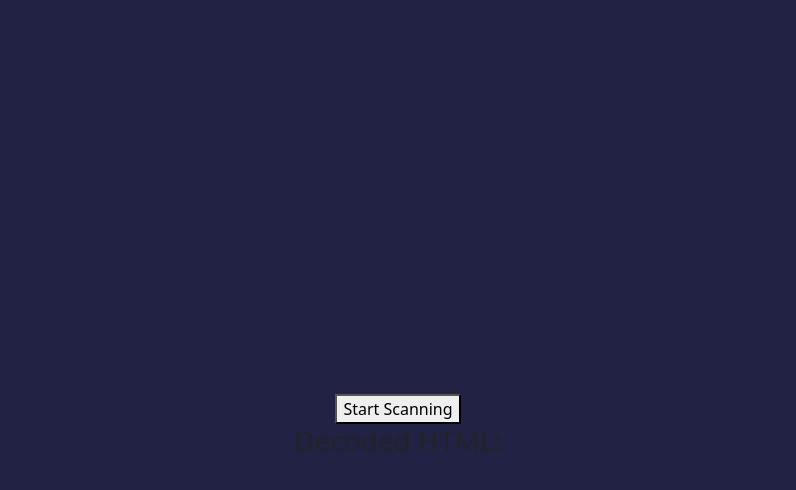
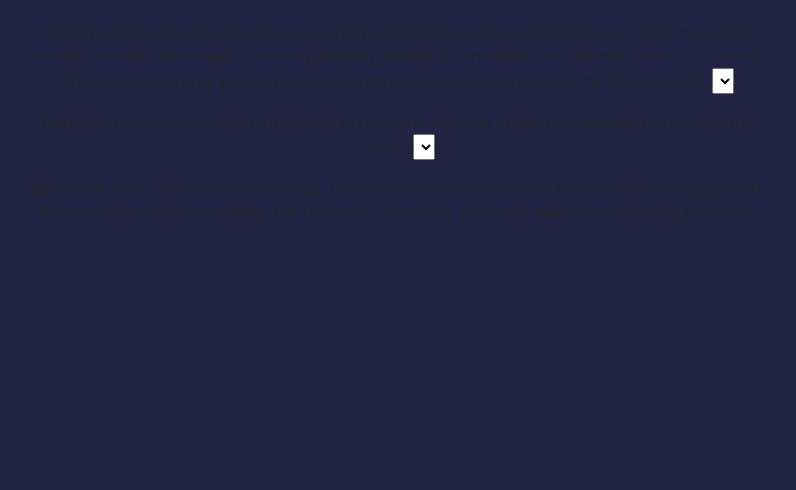
Before and after one commit to Pandazzian/Nuxt-HTML-AR, a Nuxt app: page /AR in a window 1280 px wide. Shown: the top 490 px of the page, without its empty margins (242-1038 px from the left). Built offline with nearby package versions, Linux system fonts and the light colour scheme; no server answers.

Commit message:
chenged direction

```diff
--- /dev/null
+++ b/components/QRScannerExperimental02.vue
@@ -0,0 +1,242 @@
+<template>
+    <div>
+      <p>
+        Modern mobile phones often have a variety of different cameras installed (e.g. front, rear,
+        wide-angle, infrared, desk-view). The one picked by default is sometimes not the best choice.
+        For more fine-grained control, you can select a camera by device constraints or by the device
+        ID:
+
+        <select v-model="selectedConstraints">
+          <option
+            v-for="option in constraintOptions"
+            :key="option.label"
+            :value="option.constraints"
+          >
+            {{ option.label }}
+          </option>
+        </select>
+      </p>
+
+      <p>
+        Detected codes are visually highlighted in real-time. Use the following dropdown to change the
+        flavor:
+
+        <select v-model="trackFunctionSelected">
+          <option
+            v-for="option in trackFunctionOptions"
+            :key="option.text"
+            :value="option"
+          >
+            {{ option.text }}
+          </option>
+        </select>
+      </p>
+
+      <p>
+        By default, only QR-codes are detected, but a variety of other barcode formats are also
+        supported. You can select one or multiple, but the more you select, the more expensive scanning
+        becomes: <br />
+
+        <!-- <span
+          v-for="option in Object.keys(barcodeFormats)"
+          :key="option"
+          class="barcode-format-checkbox"
+        >
+          <input
+            type="checkbox"
+            v-model="barcodeFormats[option]"
+            :id="option"
+          />
+          <label :for="option">{{ option }}</label>
+        </span> -->
+      </p>
+
+      <!-- <p class="error">{{ error }}</p> -->
+
+      <!-- <p class="decode-result">
+        Last result: <b>{{ result }}</b>
+      </p> -->
+
+      <!-- <div>
+        <qrcode-stream
+          :constraints="selectedConstraints"
+          :track="trackFunctionSelected.value"
+          :formats="selectedBarcodeFormats"
+          @error="onError"
+          @detect="onDetect"
+          @camera-on="onCameraReady"
+        />
+      </div> -->
+    </div>
+  </template>
+  <!-- <script src="https://unpkg.com/vue@3/dist/vue.global.js"></script>
+  <script src="https://unpkg.com/vue-qrcode-reader@5/dist/vue-qrcode-reader.umd.js"></script> -->
+  <script>
+  import { QrcodeStream } from 'vue-qrcode-reader'
+
+  // Detection handling
+  const result = ref('')
+
+  function onDetect(detectedCodes) {
+    console.log(detectedCodes)
+    result.value = JSON.stringify(detectedCodes.map((code) => code.rawValue))
+  }
+
+  // Camera selection
+  const selectedConstraints = ref({ facingMode: 'environment' })
+  const defaultConstraintOptions = [
+    { label: 'rear camera', constraints: { facingMode: 'environment' } },
+    { label: 'front camera', constraints: { facingMode: 'user' } }
+  ]
+  const constraintOptions = ref(defaultConstraintOptions)
+
+  async function onCameraReady() {
+    const devices = await navigator.mediaDevices.enumerateDevices()
+    const videoDevices = devices.filter(({ kind }) => kind === 'videoinput')
+
+    constraintOptions.value = [
+      ...defaultConstraintOptions,
+      ...videoDevices.map(({ deviceId, label }) => ({
+        label: `${label} (ID: ${deviceId})`,
+        constraints: { deviceId }
+      }))
+    ]
+
+    error.value = ''
+  }
+
+  // Track functions (Define functions outside reactive state)
+  function paintOutline(detectedCodes, ctx) {
+    for (const detectedCode of detectedCodes) {
+      const [firstPoint, ...otherPoints] = detectedCode.cornerPoints
+
+      ctx.strokeStyle = 'red'
+
+      ctx.beginPath()
+      ctx.moveTo(firstPoint.x, firstPoint.y)
+      for (const { x, y } of otherPoints) {
+        ctx.lineTo(x, y)
+      }
+      ctx.lineTo(firstPoint.x, firstPoint.y)
+      ctx.closePath()
+      ctx.stroke()
+    }
+  }
+
+  function paintBoundingBox(detectedCodes, ctx) {
+    for (const detectedCode of detectedCodes) {
+      const {
+        boundingBox: { x, y, width, height }
+      } = detectedCode
+
+      ctx.lineWidth = 2
+      ctx.strokeStyle = '#007bff'
+      ctx.strokeRect(x, y, width, height)
+    }
+  }
+
+  function paintCenterText(detectedCodes, ctx) {
+    for (const detectedCode of detectedCodes) {
+      const { boundingBox, rawValue } = detectedCode
+
+      const centerX = boundingBox.x + boundingBox.width / 2
+      const centerY = boundingBox.y + boundingBox.height / 2
+
+      const fontSize = Math.max(12, (50 * boundingBox.width) / ctx.canvas.width)
+
+      ctx.font = `bold ${fontSize}px sans-serif`
+      ctx.textAlign = 'center'
+
+      ctx.lineWidth = 3
+      ctx.strokeStyle = '#35495e'
+      ctx.strokeText(detectedCode.rawValue, centerX, centerY)
+
+      ctx.fillStyle = '#5cb984'
+      ctx.fillText(rawValue, centerX, centerY)
+    }
+  }
+
+  // Track function options
+  const trackFunctions = {
+    outline: paintOutline,
+    boundingBox: paintBoundingBox,
+    centerText: paintCenterText,
+  }
+  const trackFunctionOptions = [
+    { text: 'nothing (default)', value: null },
+    { text: 'outline', value: 'outline' },
+    { text: 'centered text', value: 'centerText' },
+    { text: 'bounding box', value: 'boundingBox' }
+  ]
+  const selectedTrackFunction = ref(trackFunctionOptions[0].value) // Store as a string reference
+
+  const currentTrackFunction = computed(() => {
+    return trackFunctions[selectedTrackFunction.value] || undefined
+  })
+
+  // Barcode formats
+  const barcodeFormats = ref({
+    aztec: false,
+    code_128: false,
+    code_39: false,
+    code_93: false,
+    codabar: false,
+    databar: false,
+    databar_expanded: false,
+    data_matrix: false,
+    dx_film_edge: false,
+    ean_13: false,
+    ean_8: false,
+    itf: false,
+    maxi_code: false,
+    micro_qr_code: false,
+    pdf417: false,
+    qr_code: true,
+    rm_qr_code: false,
+    upc_a: false,
+    upc_e: false,
+    linear_codes: false,
+    matrix_codes: false
+  })
+  const selectedBarcodeFormats = computed(() => {
+    return Object.keys(barcodeFormats.value).filter((format) => barcodeFormats.value[format])
+  })
+
+  // Error handling
+  const error = ref('')
+
+  function onError(err) {
+    error.value = `[${err.name}]: `
+
+    if (err.name === 'NotAllowedError') {
+      error.value += 'you need to grant camera access permission'
+    } else if (err.name === 'NotFoundError') {
+      error.value += 'no camera on this device'
+    } else if (err.name === 'NotSupportedError') {
+      error.value += 'secure context required (HTTPS, localhost)'
+    } else if (err.name === 'NotReadableError') {
+      error.value += 'is the camera already in use?'
+    } else if (err.name === 'OverconstrainedError') {
+      error.value += 'installed cameras are not suitable'
+    } else if (err.name === 'StreamApiNotSupportedError') {
+      error.value += 'Stream API is not supported in this browser'
+    } else if (err.name === 'InsecureContextError') {
+      error.value += 'Camera access is only permitted in secure context. Use HTTPS or localhost rather than HTTP.'
+    } else {
+      error.value += err.message
+    }
+  }
+  </script>
+
+
+  <style scoped>
+  .error {
+    font-weight: bold;
+    color: red;
+  }
+  .barcode-format-checkbox {
+    margin-right: 10px;
+    white-space: nowrap;
+    display: inline-block;
+  }
+  </style>
--- /dev/null
+++ b/components/template.vue
@@ -0,0 +1,21 @@
+<template>
+
+</template>
+<script>
+export default {
+    data() {
+      return {
+
+      };
+    },
+    mounted() {
+
+    },
+    methods: {
+
+    },
+  };
+</script>
+<style>
+
+</style>
--- a/package.json
+++ b/package.json
@@ -16,6 +16,7 @@
     "nuxt": "^3.14.1592",
     "three": "^0.171.0",
     "vue": "latest",
+    "vue-qrcode-reader": "^5.7.0",
     "vue-router": "latest"
   },
   "packageManager": "yarn@1.22.22+sha512.a6b2f7906b721bba3d67d4aff083df04dad64c399707841b7acf00f6b133b7ac24255f2652fa22ae3534329dc6180534e98d17432037ff6fd140556e2bb3137e"
--- a/pages/AR/index.vue
+++ b/pages/AR/index.vue
@@ -3,7 +3,7 @@
         <div class="container">
             <div class="row justify-content-center">
                 <div class="col-8">
-                    <QrScannerExperimental></QrScannerExperimental>
+                    <QRScannerExperimental02></QRScannerExperimental02>
                 </div>
             </div>
         </div>
--- /dev/null
+++ b/pages/Levels/index.vue
@@ -0,0 +1,21 @@
+<template>
+
+</template>
+<script>
+export default {
+    data() {
+      return {
+
+      };
+    },
+    mounted() {
+
+    },
+    methods: {
+
+    },
+  };
+</script>
+<style>
+
+</style>
--- /dev/null
+++ b/plugins/vue-qrcode-reader.client.ts
@@ -0,0 +1,9 @@
+// import VueQrcodeReader from 'vue-qrcode-reader'
+import { defineNuxtPlugin } from '#app'
+import { QrcodeStream, QrcodeDropZone, QrcodeCapture } from 'vue-qrcode-reader'
+
+export default defineNuxtPlugin((nuxtApp) => {
+  nuxtApp.vueApp.component('QrcodeStream', QrcodeStream)
+  nuxtApp.vueApp.component('QrcodeDropZone', QrcodeDropZone)
+  nuxtApp.vueApp.component('QrcodeCapture', QrcodeCapture)
+})
```
Also changed, not shown: 1 other file (tests, documents, lock files or other folders).
